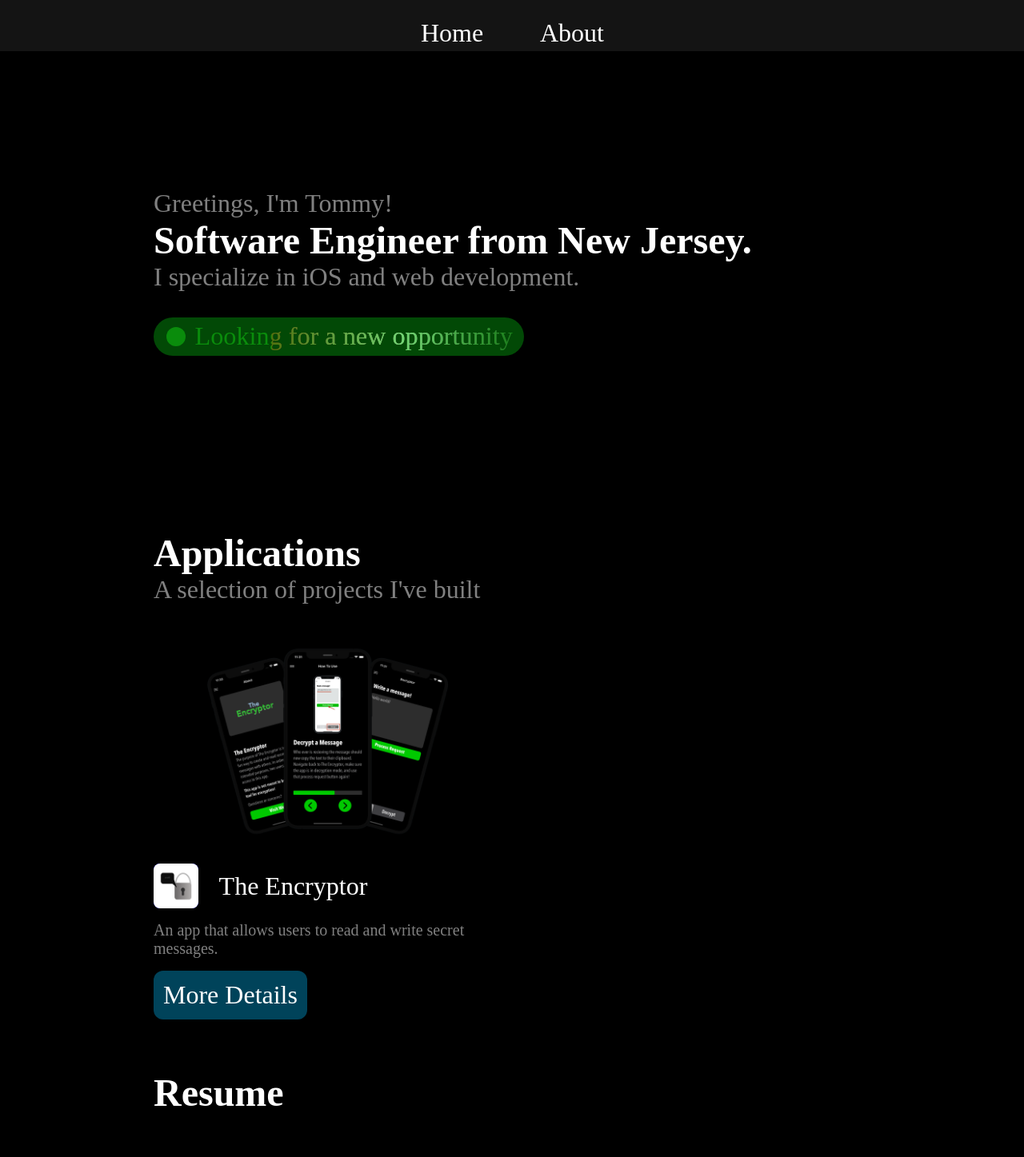
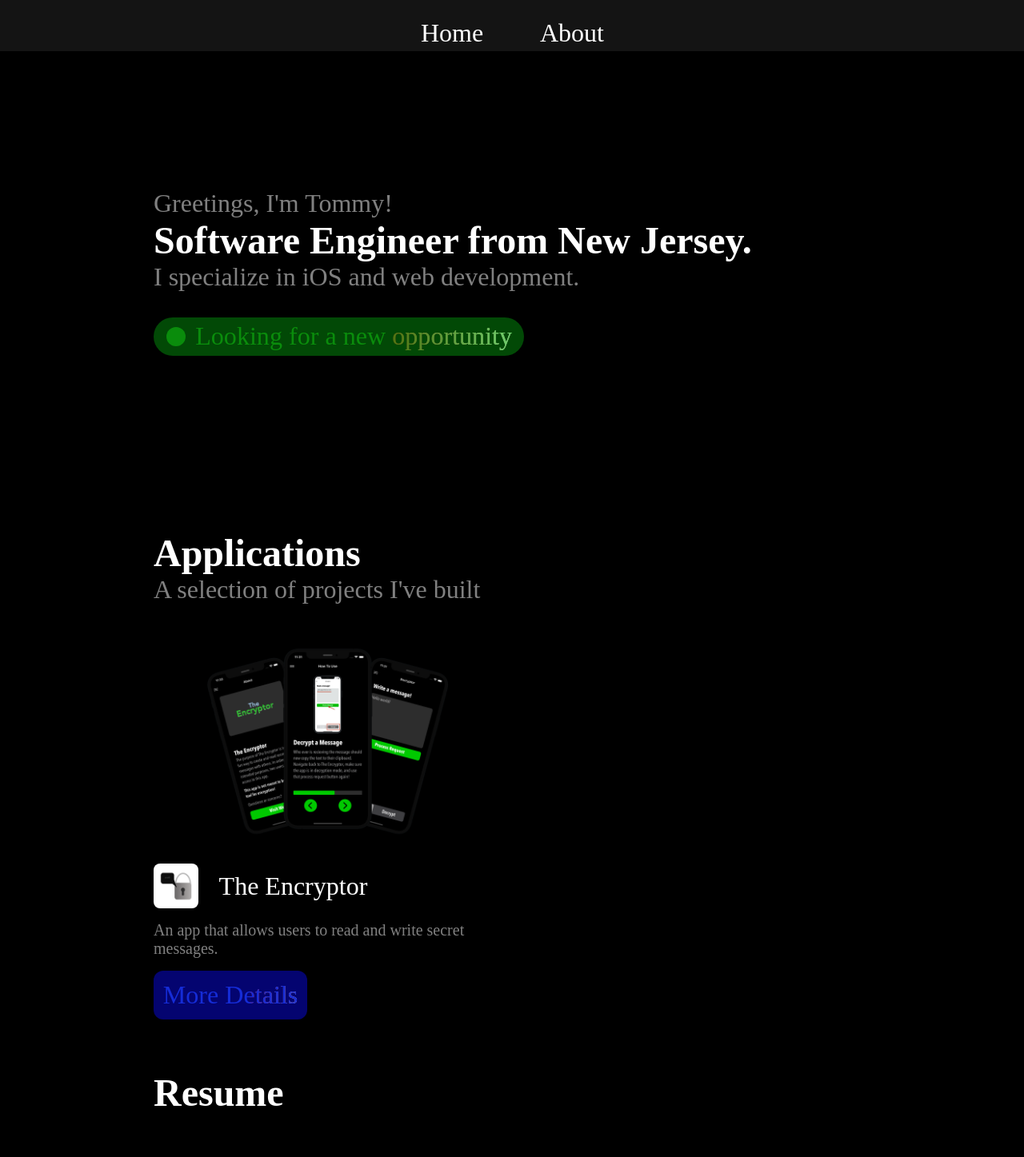
Before and after one commit to TbartocciDev/tommybartocci, a React (Create React App) app: page / in a window 1280 px wide. Shown: the top 1447 px of the page at 80% size. Built offline with nearby package versions, Linux system fonts and the light colour scheme; a web font is replaced by a local one.

Commit message:
css changes

```diff
--- a/src/main/Pages/HomePage/Components/AppsSection/Components/AppCard/AppCard.css
+++ b/src/main/Pages/HomePage/Components/AppsSection/Components/AppCard/AppCard.css
@@ -2,7 +2,6 @@
     display: flex;
     flex-direction: column;
     padding-top: 4vh;
-    /* justify-content: end; */
 }
 .AppCard h2 {
     color: white;
@@ -32,7 +31,6 @@
     aspect-ratio: 1;
     border-radius: 1vh;
     margin-right: 2vw;
-    background-color: blue;
 }
 .AppCard .link {
     width: fit-content;
@@ -42,16 +40,44 @@
     display: flex;
     align-items: center;
     text-align: center;
-    background-color: rgba(0, 96, 128, 0.7);
+    background-color: var(--exploringDark);
     border-radius: 1.5vh;
     transition: 1s ease;
 }
 .AppCard .details-btn h2 {
     width: 100%;
     padding: 1.5vh;
+    color: var(--exploringLight);
+    text-align: center;
     white-space: nowrap;
-    text-align: center;
+    background: linear-gradient(90deg, #af0f0f, #fff, #000);
+    background-repeat: no-repeat;
+    background-size: 80%;
+    animation: glimmer 3.5s linear infinite;
+    background-clip: text;
+    -webkit-text-fill-color: var(--exploringLight);
 }
 .AppCard .details-btn:hover {
     transform: scale(103%);
 }
+
+@keyframes glimmer {
+    0% {
+        background-position: -500%;
+        scale: 100%;
+    }
+    10% {
+        background-position: -500%;
+    }
+    40% {
+        scale: 101%;
+    }
+    80% {
+        scale: 100%;
+        background-position: 500%;
+    }
+    100% {
+        scale: 100%;
+        background-position: 500%;
+    }
+}
--- a/src/main/Pages/HomePage/Components/HeroSection/StatusBar/StatusBar.css
+++ b/src/main/Pages/HomePage/Components/HeroSection/StatusBar/StatusBar.css
@@ -3,7 +3,7 @@
     --openDark: rgba(4, 105, 9, 0.7);
     --closedLight: red;
     --closedDark: rgba(112, 7, 7, 0.7);
-    --exploringLight: rgb(55, 76, 239);
+    --exploringLight: rgb(21, 44, 215);
     --exploringDark: rgba(7, 7, 160, 0.7);
 }
 .StatusBar {
```
